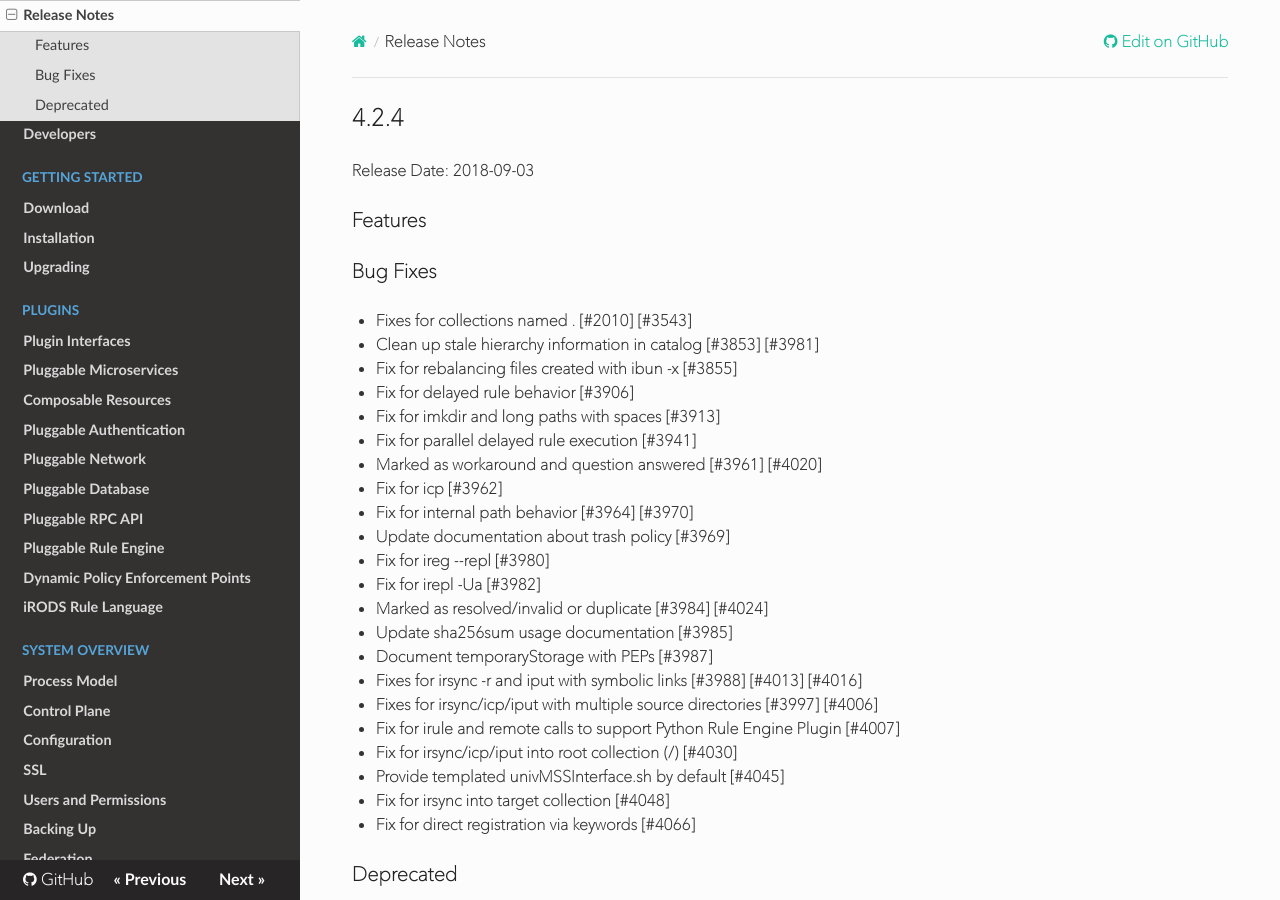
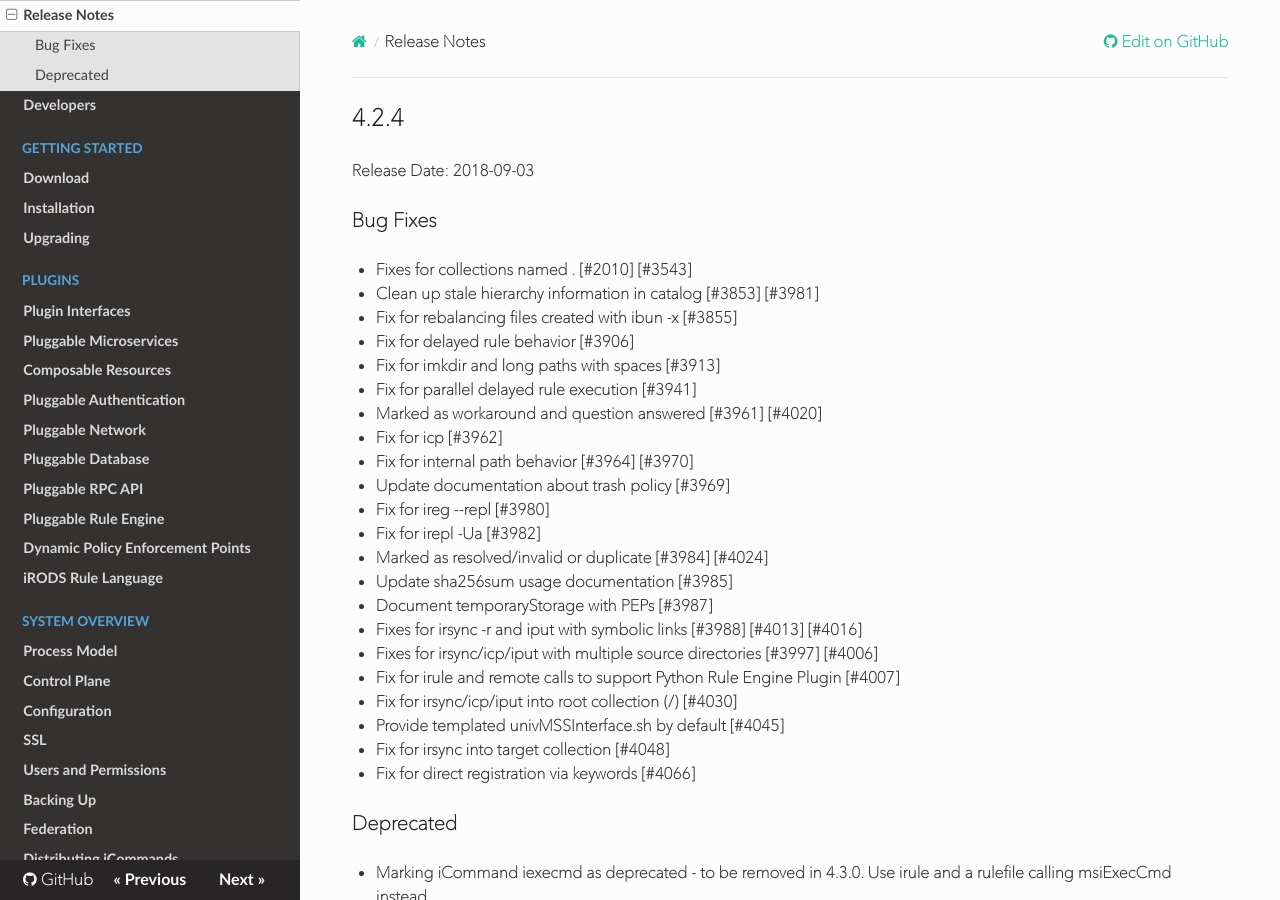
Before and after one commit to irods/irods_docs, an MkDocs documentation site: the page built from docs/release_notes.md, in a window 1280 px wide and 900 px high. Built offline with MkDocs 1.6.1, drawn with Linux system fonts in a browser that asks for light colours; nearby versions of some CDN libraries; old or Windows-style settings are respelled for this version of MkDocs; some of the changed lines change nothing that is shown.

Commit message:
release notes tweak

```diff
--- a/docs/release_notes.md
+++ b/docs/release_notes.md
@@ -2,31 +2,50 @@
 
 Release Date: 2018-09-03
 
-### Features
-
 ### Bug Fixes
 
  - Fixes for collections named . [#2010] [#3543]
+
  - Clean up stale hierarchy information in catalog [#3853] [#3981]
+
  - Fix for rebalancing files created with ibun -x [#3855]
+
  - Fix for delayed rule behavior [#3906]
+
  - Fix for imkdir and long paths with spaces [#3913]
+
  - Fix for parallel delayed rule execution [#3941]
+
  - Marked as workaround and question answered [#3961] [#4020]
+
  - Fix for icp [#3962]
+
  - Fix for internal path behavior [#3964] [#3970]
+
  - Update documentation about trash policy [#3969]
+
  - Fix for ireg --repl [#3980]
+
  - Fix for irepl -Ua [#3982]
+
  - Marked as resolved/invalid or duplicate [#3984] [#4024]
+
  - Update sha256sum usage documentation [#3985]
+
  - Document temporaryStorage with PEPs [#3987]
+
  - Fixes for irsync -r and iput with symbolic links [#3988] [#4013] [#4016]
+
  - Fixes for irsync/icp/iput with multiple source directories [#3997] [#4006]
+
  - Fix for irule and remote calls to support Python Rule Engine Plugin [#4007]
+
  - Fix for irsync/icp/iput into root collection (/) [#4030]
+
  - Provide templated univMSSInterface.sh by default [#4045]
+
  - Fix for irsync into target collection [#4048]
+
  - Fix for direct registration via keywords [#4066]
 
 ### Deprecated
@@ -35,7 +54,7 @@
 
  [Full GitHub Listing](https://github.com/irods/irods/issues?q=milestone%3A4.2.4)
 
- [All closed issues at the time of this release assigned to 4.1.12 are also included](https://github.com/irods/irods/issues?q=milestone%3A4.1.12%20closed%3A%3C%3D2018-09-03).
+ [All closed issues at the time of this release assigned to 4.1.12 are also included](https://github.com/irods/irods/issues?q=milestone%3A4.1.12%20closed%3A2018-06-01..2018-09-03).
 
 ## 4.2.3
 
```
